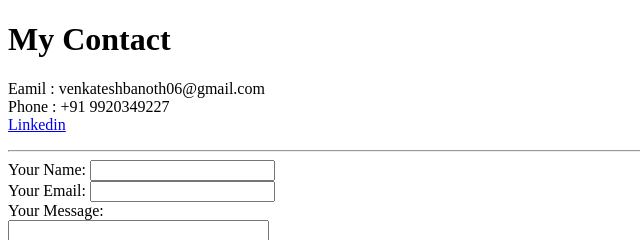
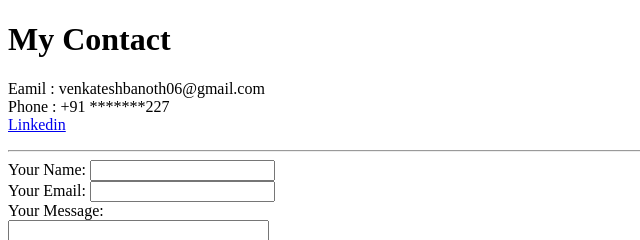
Before and after one commit to VenkateshBanoth/cv, a plain HTML site: page contact.html in a window 1280 px wide. Shown: the top 240 px of the page, 0-640 px from the left. Drawn offline with Linux system fonts and the light colour scheme.

Commit message:
Update contact.html

```diff
--- a/contact.html
+++ b/contact.html
@@ -7,7 +7,7 @@
 <body>
     <h1>My Contact</h1>
     <p> Eamil : venkateshbanoth06@gmail.com <br>
-        Phone : +91 9920349227<br>
+        Phone : +91 *******227<br>
         <a href="https://www.linkedin.com/in/venkatesh-banoth-9358881a0/">Linkedin</a>
     </p>
    <hr>
```
